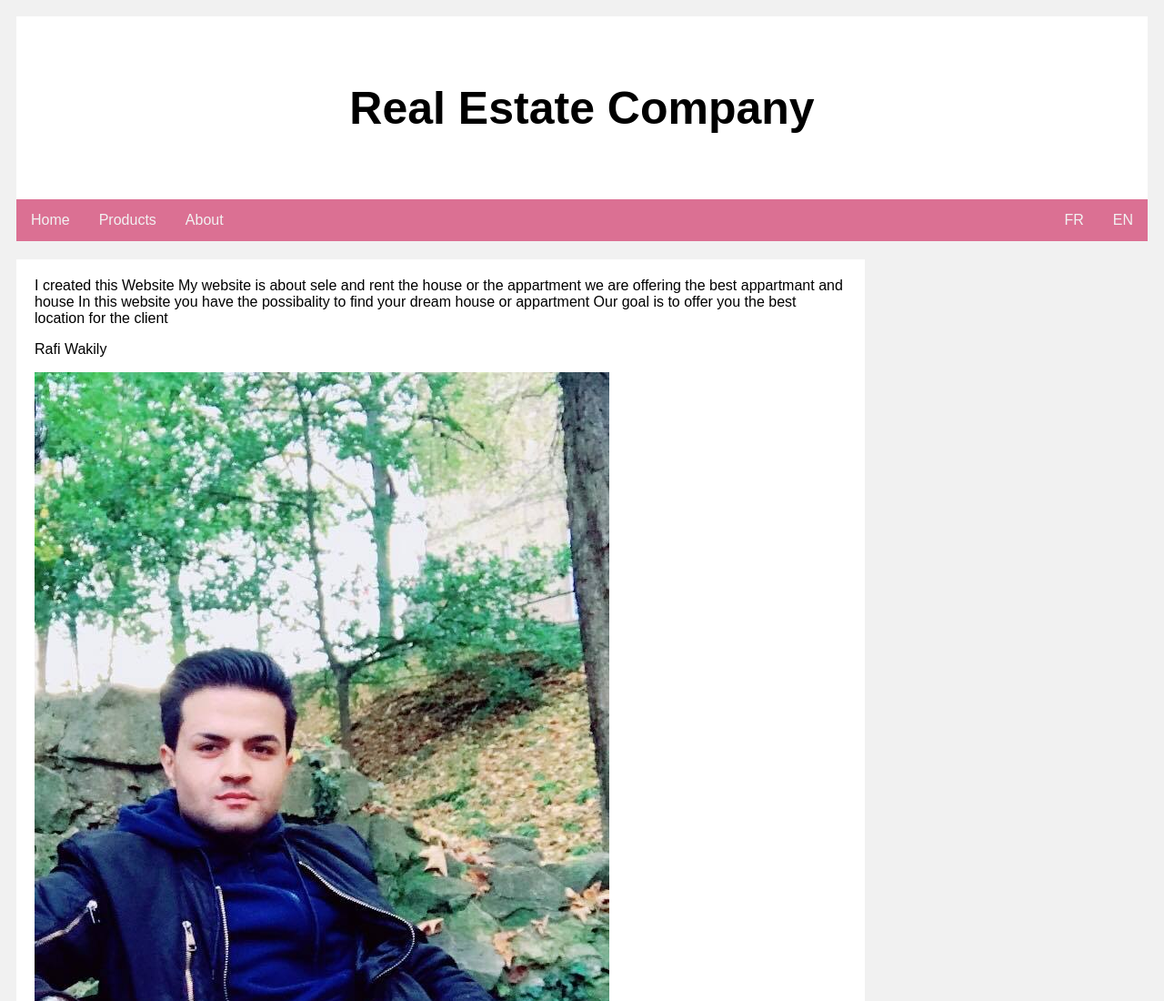
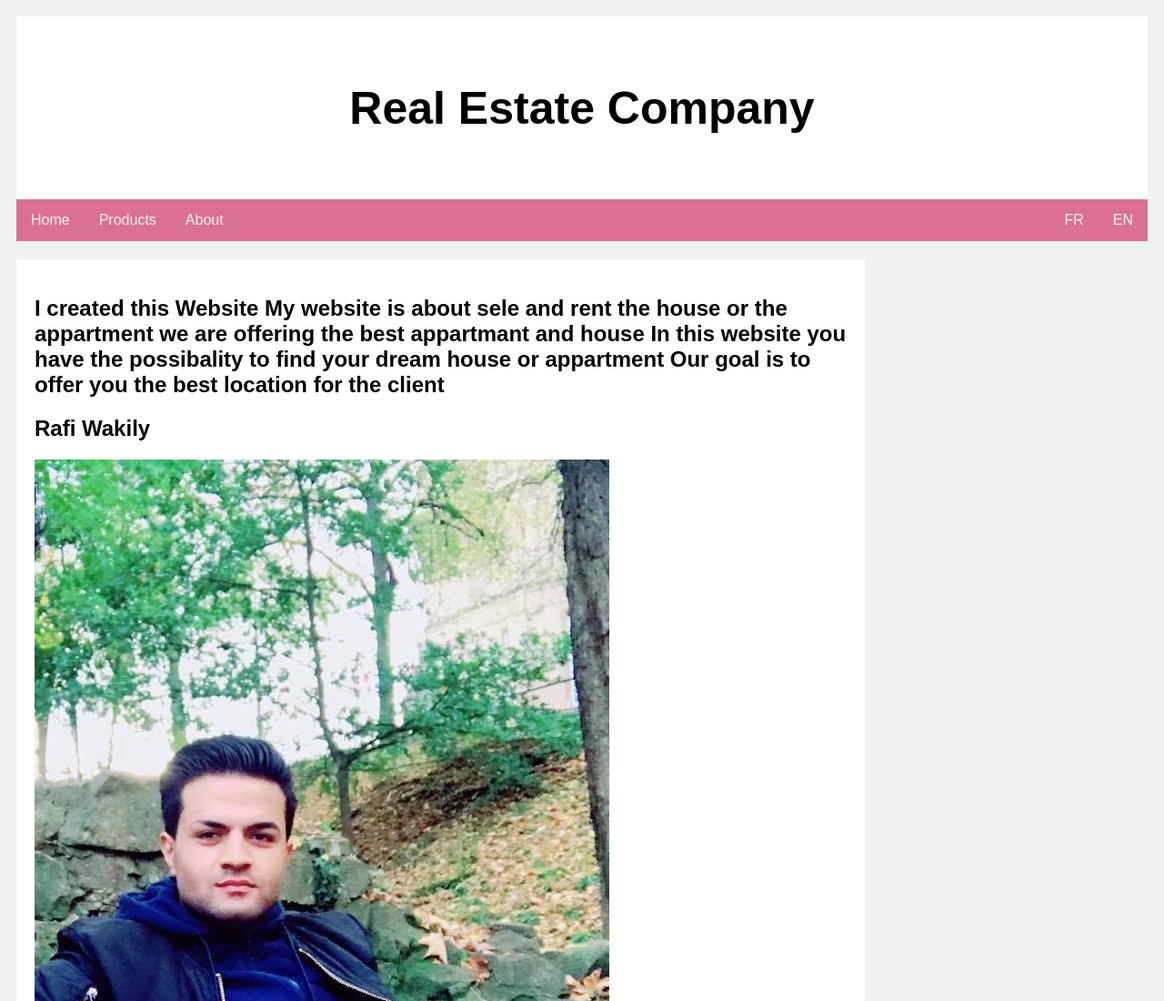
Before and after one commit to SkyEbr3/School-Project-Real-Estate-Company, a plain HTML site: page About.html in a window 1280 px wide. Shown: the top 1100 px of the page at 91% size. Drawn offline with Linux system fonts and the light colour scheme.

Commit message:
rtyeryrtrt

```diff
--- a/About.html
+++ b/About.html
@@ -125,11 +125,11 @@
                       <div class="row">
                         <div class="leftcolumn">
                           <div class="card">
-             <span style="font-weight:bloder">I created this Website
+             <h2>I created this Website
              My website is about sele and rent the house or the appartment we are offering the best appartmant and house
              In this website you have the possibality to find your dream house or appartment
-             Our goal is to offer you the best location for the client </span>
-             <p>Rafi Wakily </p>
+             Our goal is to offer you the best location for the client</h2>
+             <h1>Rafi Wakily</h1>
              <img src="popl.jpg">
              <p> Phone:<marquee>+352 6918 27 699</marquee></p>
 
```
Also changed, not shown: Home.html (+1 -1 lines), Products.html (+2 -2 lines).
